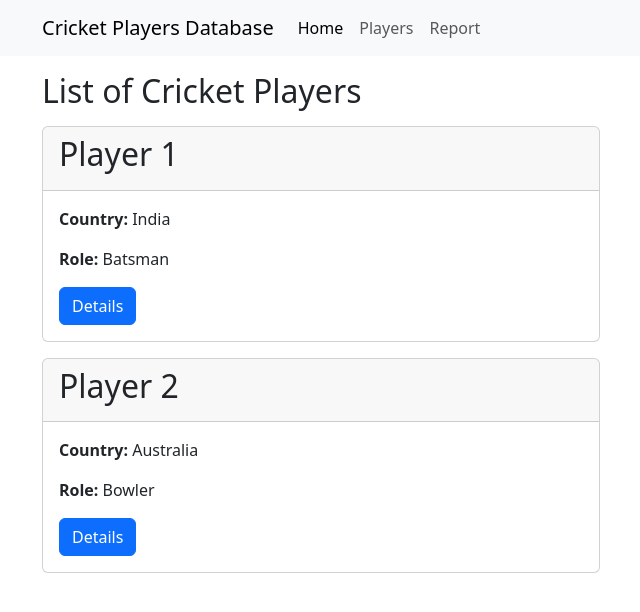
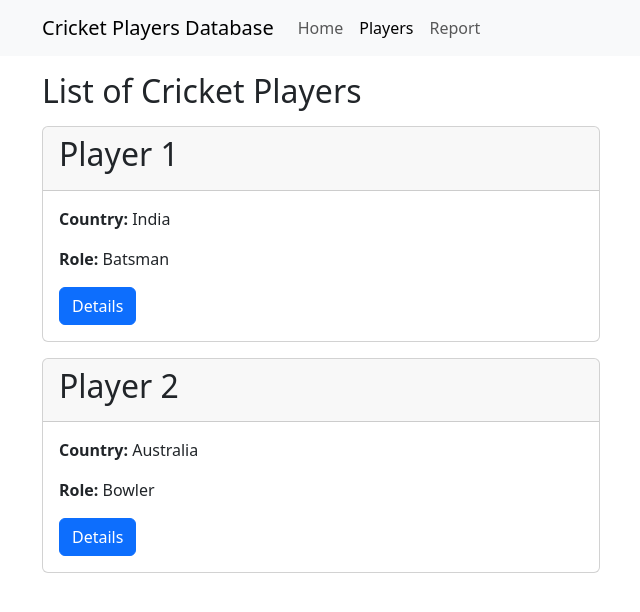
Before and after one commit to checodezz/Players-Banner-React, a React (Vite) app: page /playerlist in a window 1280 px wide. Shown: the top 612 px of the page, without its empty margins (40-680 px from the left). Built offline with nearby package versions, Linux system fonts and the light colour scheme.

Commit message:
defined routes to in the header

```diff
--- a/components/Header.jsx
+++ b/components/Header.jsx
@@ -1,11 +1,14 @@
+import {NavLink} from "react-router-dom"
+
+
 const Header = () => {
   return (
     <header>
       <nav className="navbar navbar-expand-lg bg-body-tertiary">
         <div className="container">
-          <a className="navbar-brand" href="#">
+          <NavLink className="navbar-brand" to="/">
            Cricket Players Database
-          </a>
+          </NavLink>
           <button
             className="navbar-toggler"
             type="button"
@@ -20,19 +23,19 @@
           <div className="collapse navbar-collapse" id="navbarNav">
             <ul className="navbar-nav">
               <li className="nav-item">
-                <a className="nav-link active" aria-current="page" href="#">
+                <NavLink className="nav-link" aria-current="page" to="/">
                   Home
-                </a>
+                </NavLink>
               </li>
               <li className="nav-item">
-                <a className="nav-link" href="#">
+                <NavLink className="nav-link" to="/playerlist">
                   Players
-                </a>
+                </NavLink>
               </li>
               <li className="nav-item">
-                <a className="nav-link" href="#">
+                <NavLink className="nav-link" to="/report">
                   Report
-                </a>
+                </NavLink>
               </li>
             </ul>
           </div>
```
